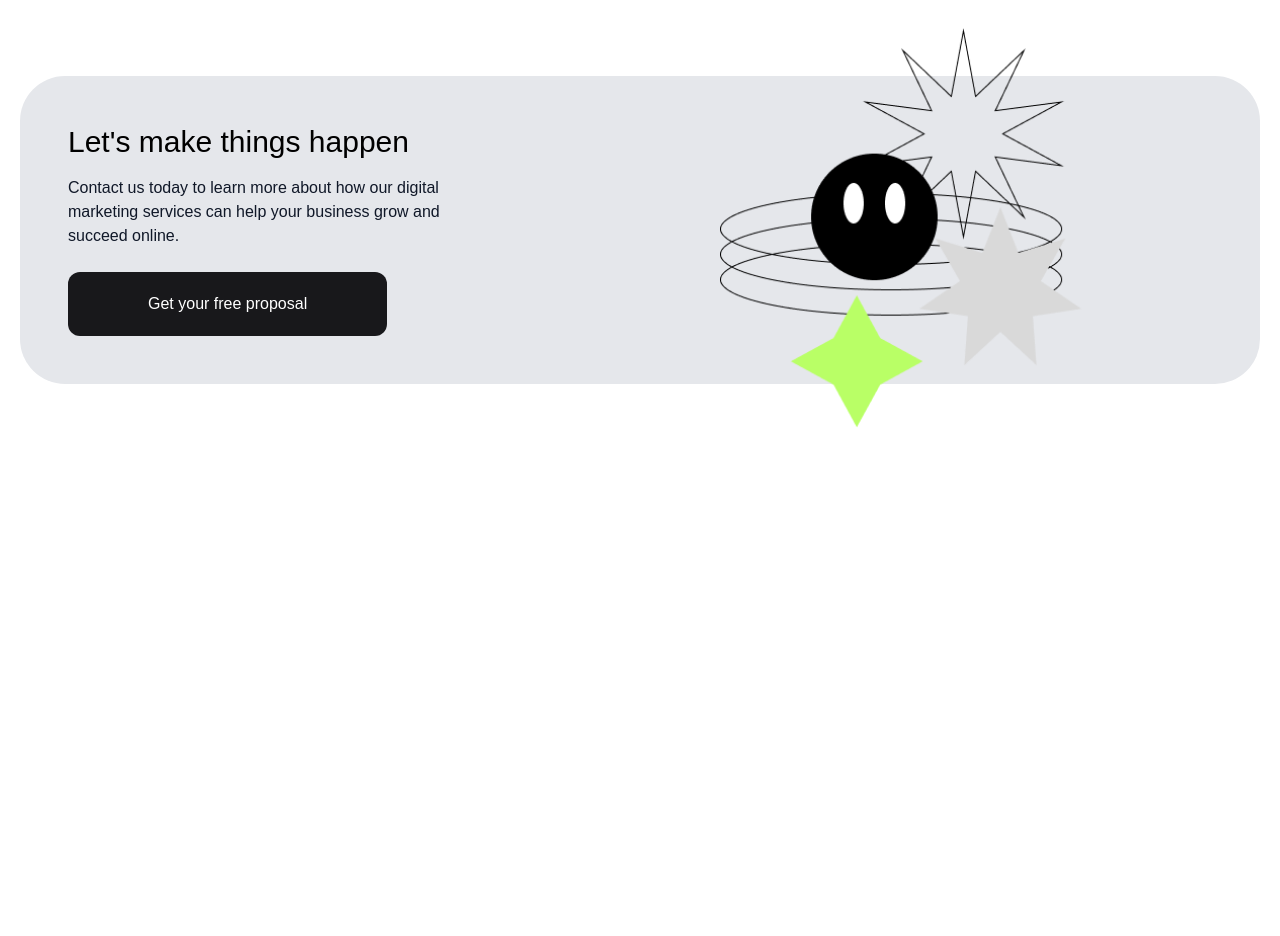
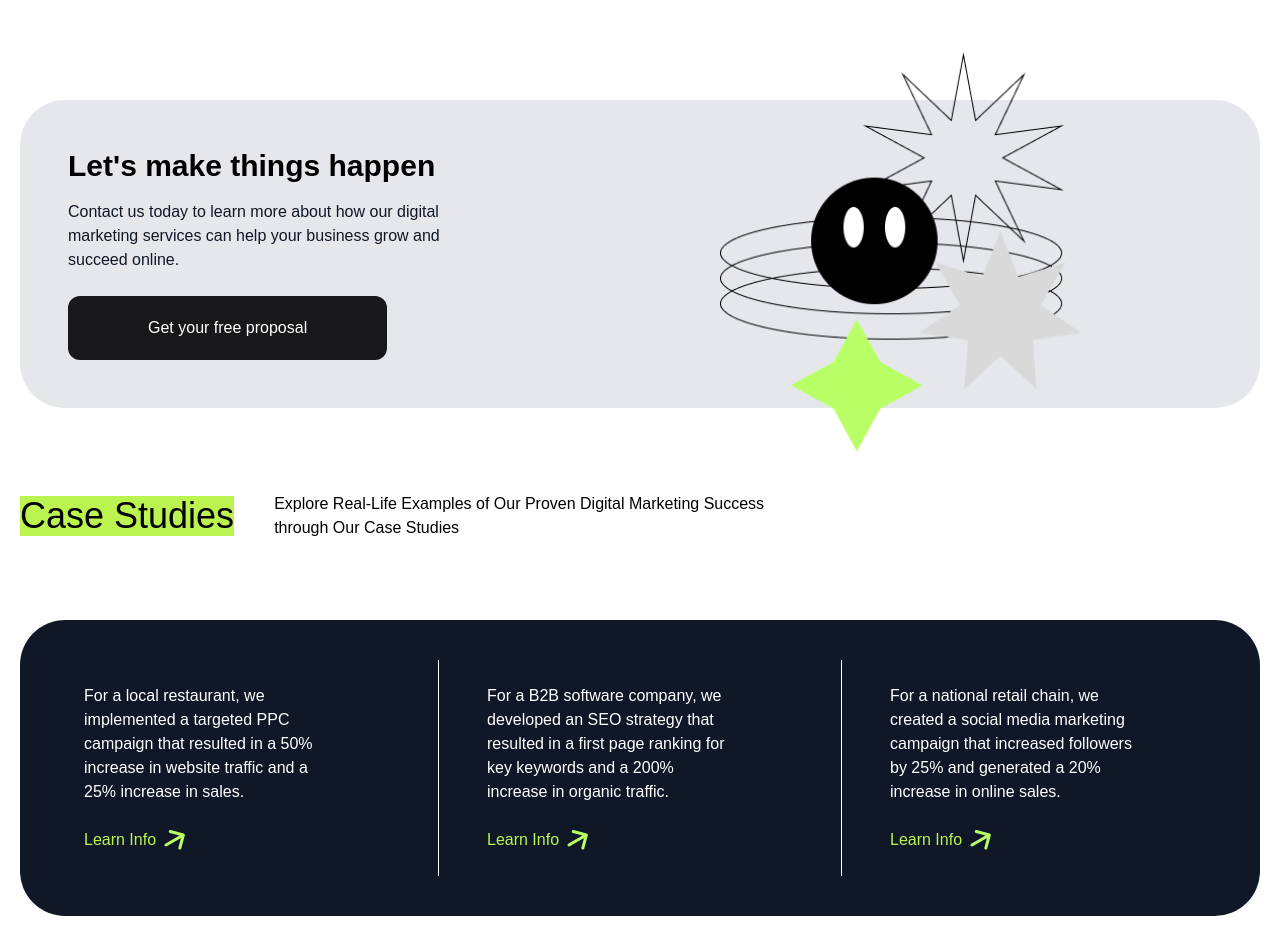
Before and after one commit to Dipika-Gandash/positiveUs, a React (Vite) app: page / in a window 1280 px wide. Shown: the part 1920-2856 px from the top of the page. Before the commit the page ends 2348 px from the top, so only its background shows below. Built offline with nearby package versions, Linux system fonts and the light colour scheme; a web font is replaced by a local one.

Commit message:
implement Case Studies section

```diff
--- a/src/App.jsx
+++ b/src/App.jsx
@@ -3,6 +3,7 @@ import Hero from "./sections/Hero"
 import Companies from "./sections/Companies"
 import Services from "./sections/Services"
 import CallToAction from "./sections/CallToAction"
+import CaseStudies from "./sections/CaseStudies"
 
 function App() {
 
@@ -13,6 +14,7 @@ function App() {
     <Companies />
     <Services />
     <CallToAction />
+    <CaseStudies />
     </div>
   )
 }
--- /dev/null
+++ b/src/components/CaseStudyCard.jsx
@@ -0,0 +1,20 @@
+const CaseStudyCard = ({ description }) => {
+  return (
+    <div className="flex-1">
+      <div className="p-6 h-full">
+        <p className="text-white mb-6 max-w-62 line-clamp-5">
+          {description}
+        </p>
+        <a
+          href="#"
+          className="flex items-center gap-2 text-lime-300 font-medium"
+        >
+          <span>Learn Info</span>
+          <img src="/icons/icon3.svg" alt="arrow icon" />
+        </a>
+      </div>
+    </div>
+  );
+};
+
+export default CaseStudyCard;
--- a/src/components/ServiceCard.jsx
+++ b/src/components/ServiceCard.jsx
@@ -37,7 +37,7 @@ const ServiceCard = ({ card, idx }) => {
     >
       <div className="grid grid-cols-1 lg:grid-cols-2 p-8 sm:p-12 items-center">
         <div className="flex flex-col justify-end lg:justify-between h-full">
-          <h3 className="flex flex-col mt-2">
+          <h3 className="flex flex-col mt-2 md:text-xl font-semibold">
             <span
               className={`${titleBg} px-2 py-1 w-fit rounded-md font-light`}
             >
--- a/src/sections/CallToAction.jsx
+++ b/src/sections/CallToAction.jsx
@@ -4,29 +4,26 @@ const CallToAction = () => {
   return (
     <section className="relative p-5 mt-11">
       <div className="relative max-w-7xl mx-auto bg-gray-200 rounded-[45px] p-12">
-
         <div className="w-full md:w-[35%]">
-          <h2 className="text-3xl font-display mb-4">
+          <h2 className="text-3xl font-display font-semibold mb-4">
             Let's make things happen
           </h2>
 
-          <p className="text-gray-900  mb-6">
+          <p className="text-gray-900 mb-6">
             Contact us today to learn more about how our digital marketing
             services can help your business grow and succeed online.
           </p>
 
-        <button
-  className="bg-zinc-900 text-white px-12 md:px-20 py-5 rounded-xl
+          <button
+            className="bg-zinc-900 text-white px-12 md:px-20 py-5 rounded-xl
   transition-all duration-300 ease-out
   hover:scale-105
   hover:shadow-2xl
   hover:bg-lime-300 hover:text-black"
->
-  Get your free proposal
-</button>
-
+          >
+            Get your free proposal
+          </button>
         </div>
-
 
         <img
           src="/images/proposal-pic.png"
--- /dev/null
+++ b/src/sections/CaseStudies.jsx
@@ -0,0 +1,52 @@
+import React from 'react'
+import CaseStudyCard from '../components/CaseStudyCard'
+
+const CaseStudies = () => {
+  const caseStudiesData = [
+  {
+    id: 1,
+    description:
+      "For a local restaurant, we implemented a targeted PPC campaign that resulted in a 50% increase in website traffic and a 25% increase in sales.",
+  },
+  {
+    id: 2,
+    description:
+      "For a B2B software company, we developed an SEO strategy that resulted in a first page ranking for key keywords and a 200% increase in organic traffic.",
+  },
+  {
+    id: 3,
+    description:
+      "For a national retail chain, we created a social media marketing campaign that increased followers by 25% and generated a 20% increase in online sales.",
+  },
+];
+
+  return (
+    <section className='p-5 flex justify-center overflow-hidden mt-11'>
+      <div className="bg-white max-w-7xl mx-auto w-full">
+        <div className='flex flex-col items-center gap-10 sm:flex-row mb-20'>
+          <h1 className='bg-lime-300 text-center sm:text-left text-3xl sm:text-4xl'>Case Studies</h1>
+          <p className='w-auto text-center sm:text-left sm:w-125'>Explore Real-Life Examples of Our Proven Digital Marketing Success through Our Case Studies</p>
+        </div>
+
+       <div className="flex flex-col sm:flex-row bg-gray-900 items-stretch p-10 rounded-[45px]">
+  {caseStudiesData.map((item, index) => (
+    <>
+      <CaseStudyCard
+        key={item.id}
+        description={item.description}
+      />
+
+      {index !== caseStudiesData.length - 1 && (
+        <div className="bg-white
+            h-px w-full my-6
+            sm:h-auto sm:w-px sm:my-0 sm:mx-6" />
+      )}
+    </>
+  ))}
+</div>
+      </div>
+    </section>
+  )
+}
+
+export default CaseStudies
```
